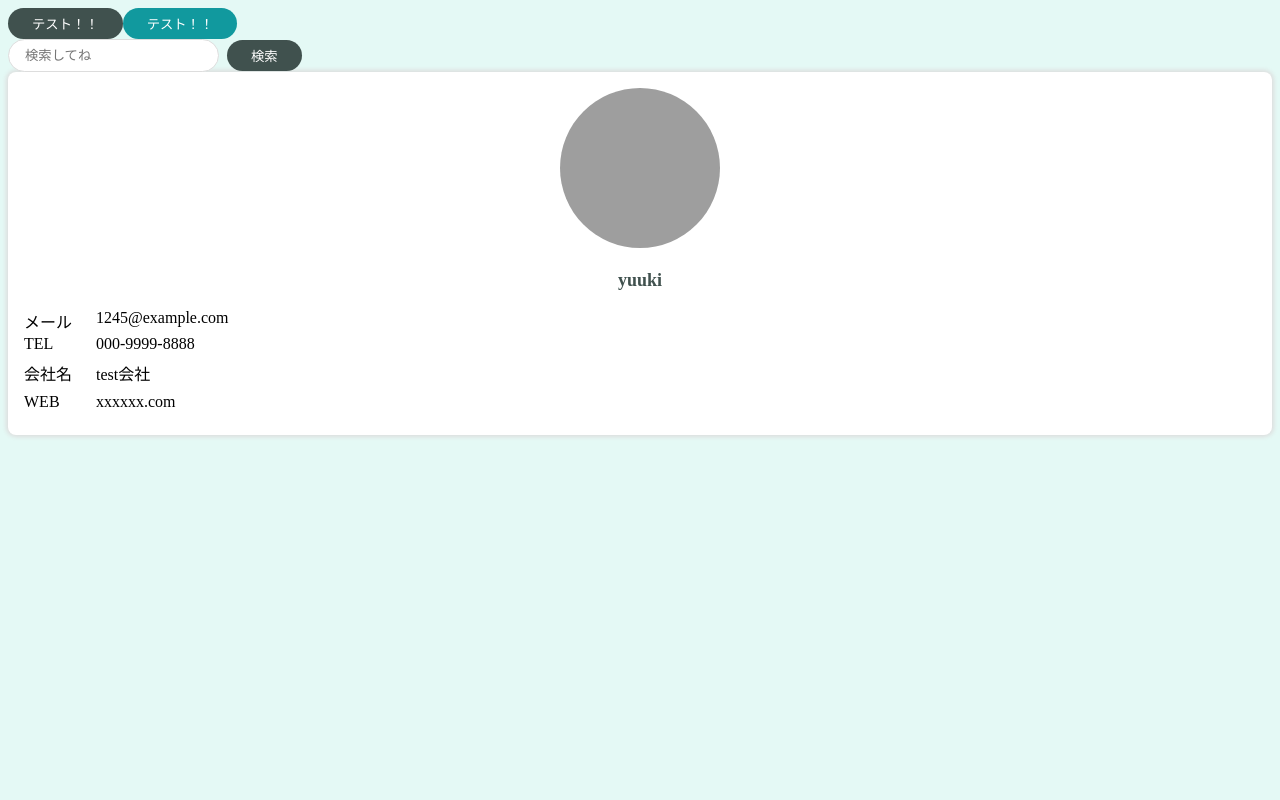
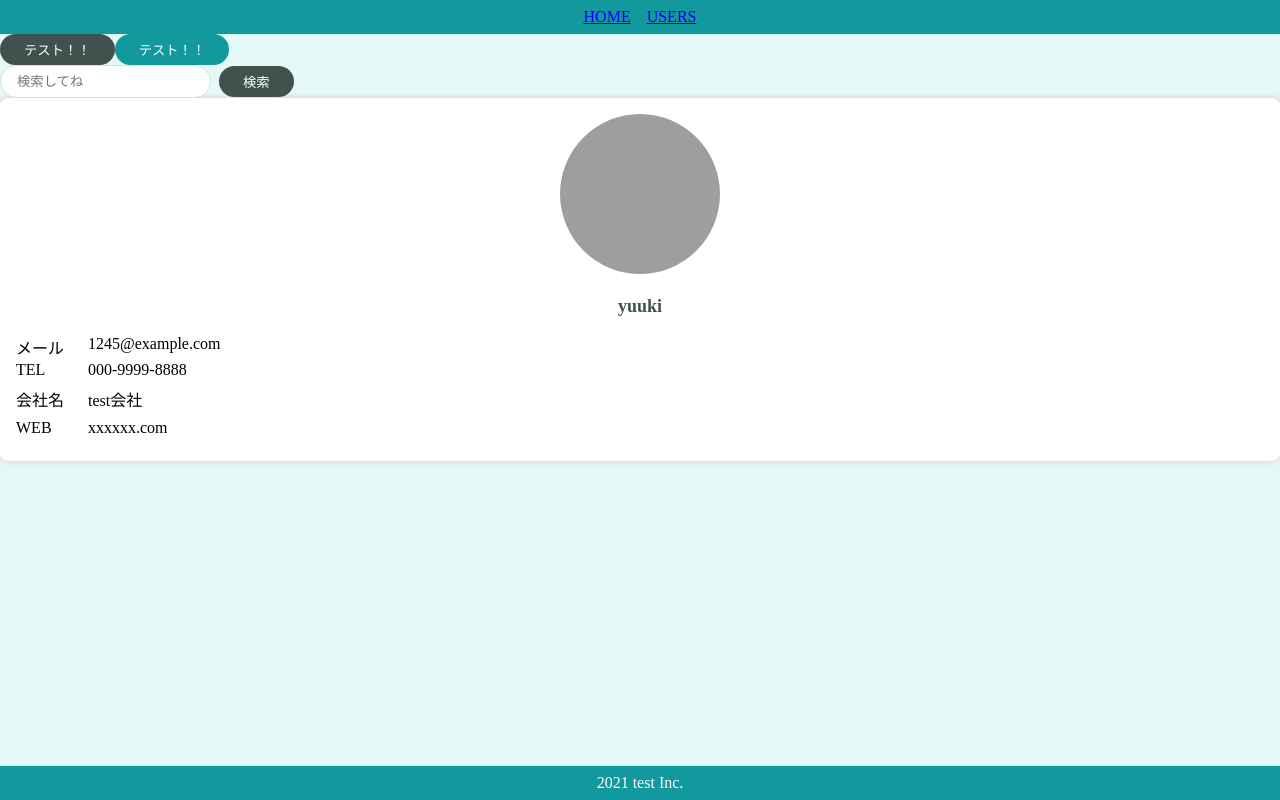
Before and after one commit to yuuki-katsuta/udemy_react, a React (Create React App) app: page / in a window 1280 px wide. Built offline with nearby package versions, Linux system fonts and the light colour scheme; grey boxes are pictures that could not be loaded.

Commit message:
共通レイアウト作成

```diff
--- a/src/App.js
+++ b/src/App.js
@@ -1,7 +1,9 @@
+import { BrowserRouter } from "react-router-dom";
 import { PrimaryButton } from "./components/atom/button/PrimaryButton";
 import { SecondaryButton } from "./components/atom/button/SecondaryButton";
 import { SearchInput } from "./components/molecules/SearchInput";
 import { UserCard } from "./components/organism/user/UserCard";
+import { DefaultLayout } from "./components/templetes/DefaultLayout";
 import "./styles.css";
 
 const user = {
@@ -17,12 +19,14 @@
 
 export default function App() {
   return (
-    <div className="App">
-      <PrimaryButton>テスト！！</PrimaryButton>
-      <SecondaryButton>テスト！！</SecondaryButton>
-      <br />
-      <SearchInput />
-      <UserCard user={user} />
-    </div>
+    <BrowserRouter>
+      <DefaultLayout>
+        <PrimaryButton>テスト！！</PrimaryButton>
+        <SecondaryButton>テスト！！</SecondaryButton>
+        <br />
+        <SearchInput />
+        <UserCard user={user} />
+      </DefaultLayout>
+    </BrowserRouter>
   );
 }
--- /dev/null
+++ b/src/components/atom/Layout/Footer.jsx
@@ -0,0 +1,15 @@
+import styled from "styled-components";
+
+export const Footer = () => {
+  return <SFooter>2021 test Inc.</SFooter>;
+};
+
+const SFooter = styled.footer`
+  background-color: #11999e;
+  color: #fff;
+  text-align: center;
+  padding: 8px 0;
+  position: fixed;
+  bottom: 0;
+  width: 100%;
+`;
--- /dev/null
+++ b/src/components/atom/Layout/Header.jsx
@@ -0,0 +1,21 @@
+import { Link } from "react-router-dom";
+import styled from "styled-components";
+
+export const Header = () => {
+  return (
+    <SHeader>
+      <SLink to="/">HOME</SLink>
+      <SLink to="/">USERS</SLink>
+    </SHeader>
+  );
+};
+
+const SHeader = styled.header`
+  background-color: #11999e;
+  color: #fff;
+  text-align: center;
+  padding: 8px 0;
+`;
+const SLink = styled(Link)`
+  margin: 0 8px;
+`;
--- /dev/null
+++ b/src/components/templetes/DefaultLayout.jsx
@@ -0,0 +1,13 @@
+import { Header } from "../atom/Layout/Header";
+import { Footer } from "../atom/Layout/Footer";
+
+export const DefaultLayout = (props) => {
+  const { children } = props;
+  return (
+    <>
+      <Header />
+      {children}
+      <Footer />
+    </>
+  );
+};
--- a/src/styles.css
+++ b/src/styles.css
@@ -1,3 +1,5 @@
 body {
   background-color: #e4f9f5;
+  margin: 0;
+  min-height: 100vh;
 }
```
Also changed, not shown: src/components/templetes/HeaderOnly.jsx (added, +11 -0 lines).
